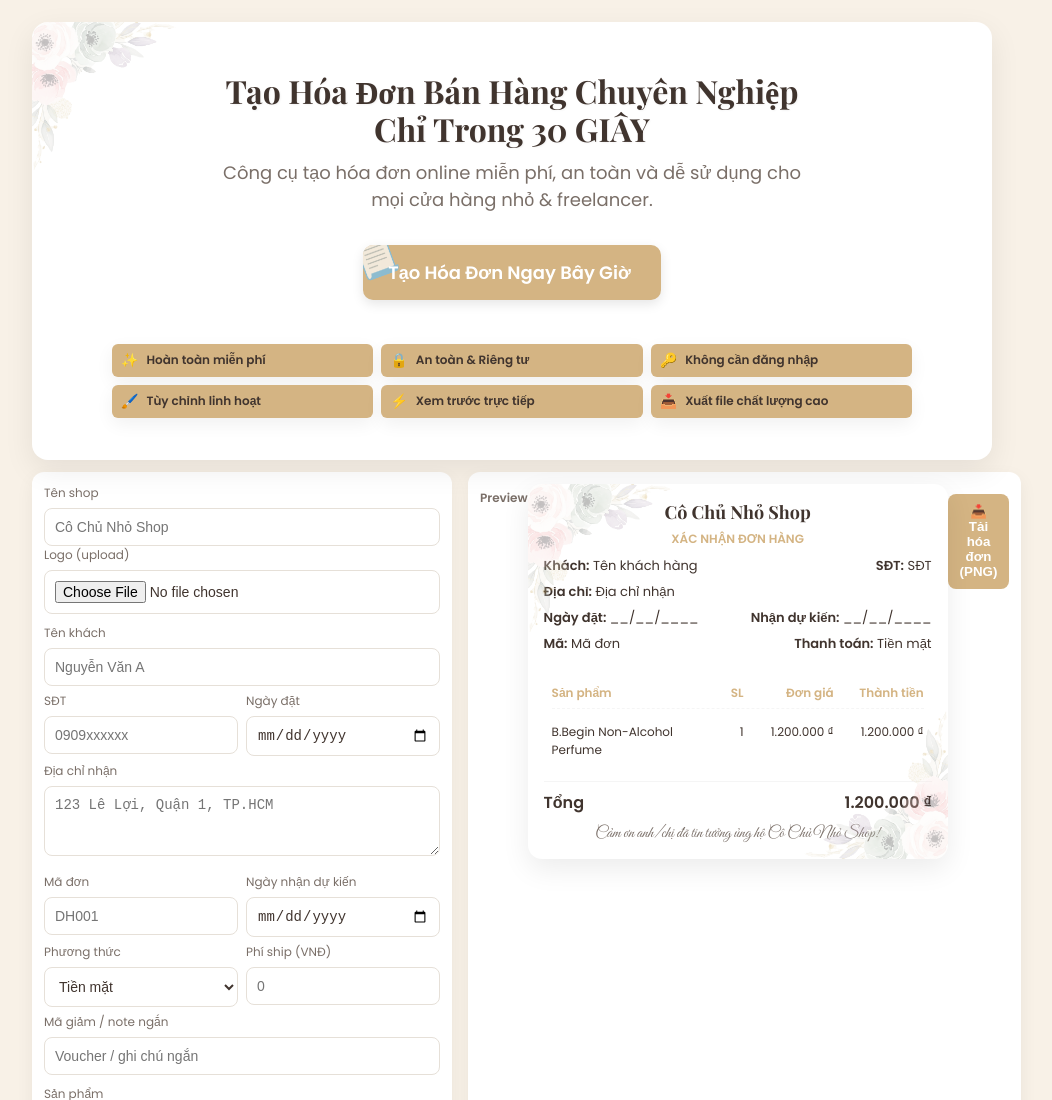
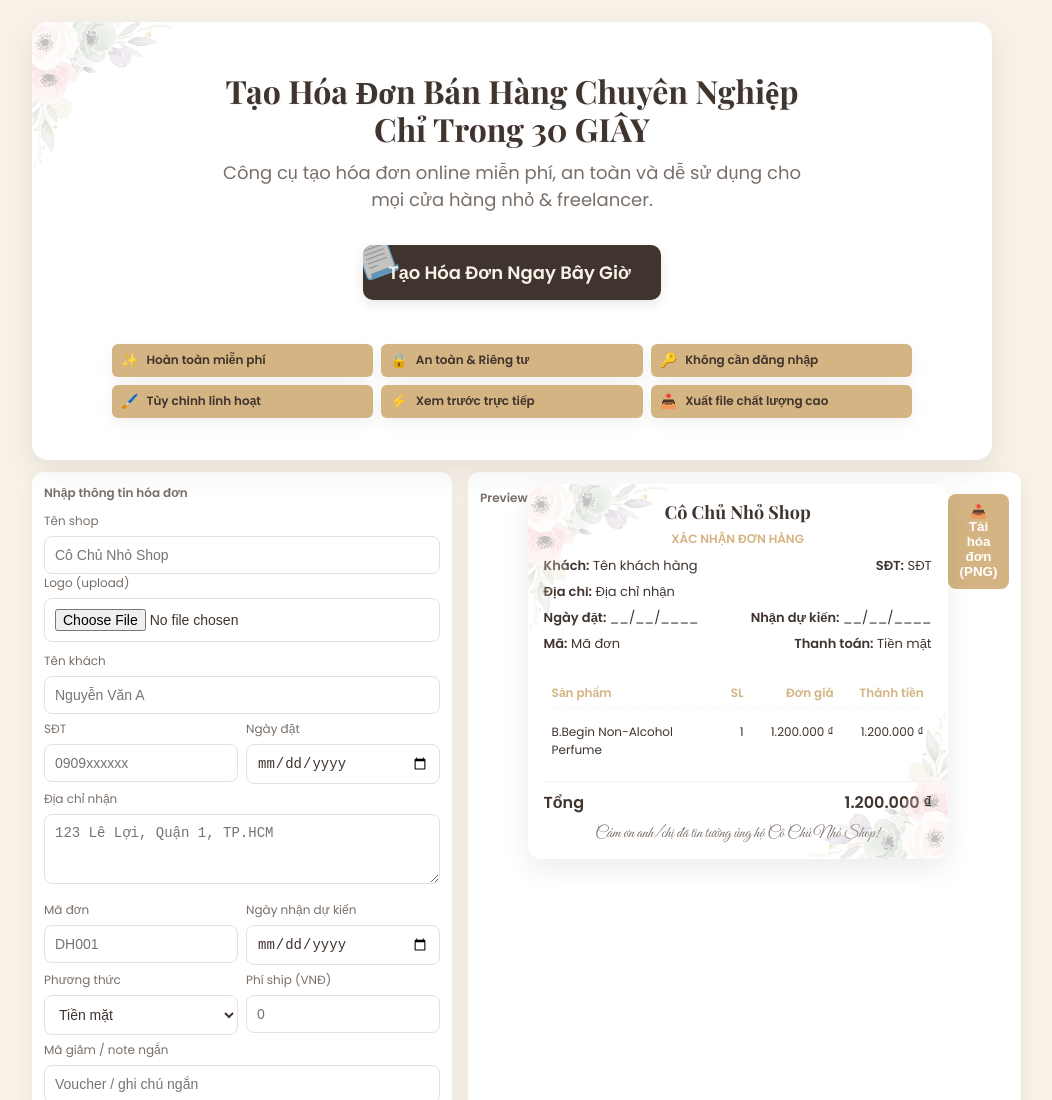
Before and after one commit to duongvanphi19/minimalist-blog, a plain HTML site: page meshop/index.html in a window 1280 px wide. Shown: the top 1100 px of the page, without its empty margins (128-1180 px from the left). Drawn offline with nearby package versions, Linux system fonts and the light colour scheme.

Commit message:
update meshop

```diff
--- a/meshop/index.html
+++ b/meshop/index.html
@@ -185,8 +185,8 @@
                 display: inline-block;
                 padding: 14px 30px;
                 margin: 32px 0;
-                background: var(--accent);
-                color: white;
+                background: var(--text);
+                color: var(--page-bg);
                 text-decoration: none;
                 font-weight: 600;
                 font-size: 18px;
@@ -678,6 +678,7 @@
                             flex-direction: column;
                             gap: 10px;
                         ">
+                      <strong class="small">Nhập thông tin hóa đơn</strong>
                         <div>
                             <label class="small">Tên shop</label>
                             <input
```
